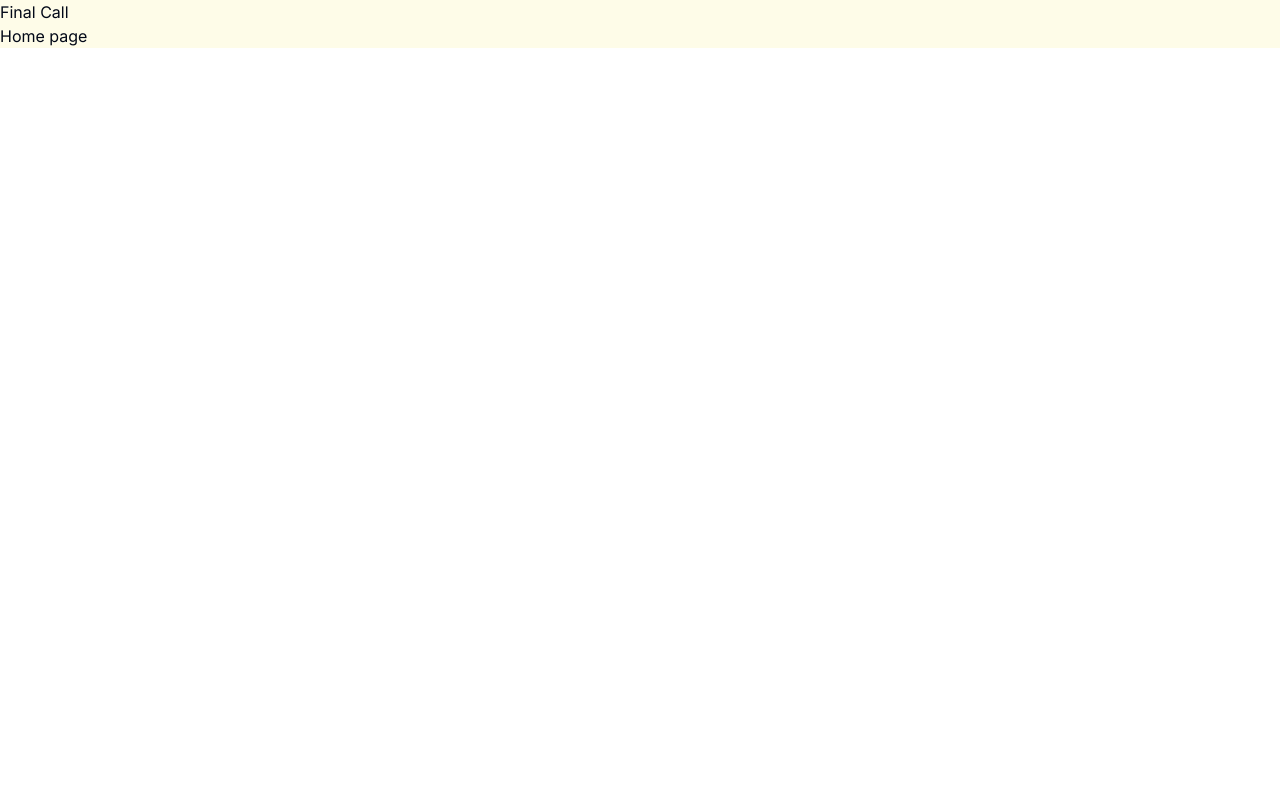
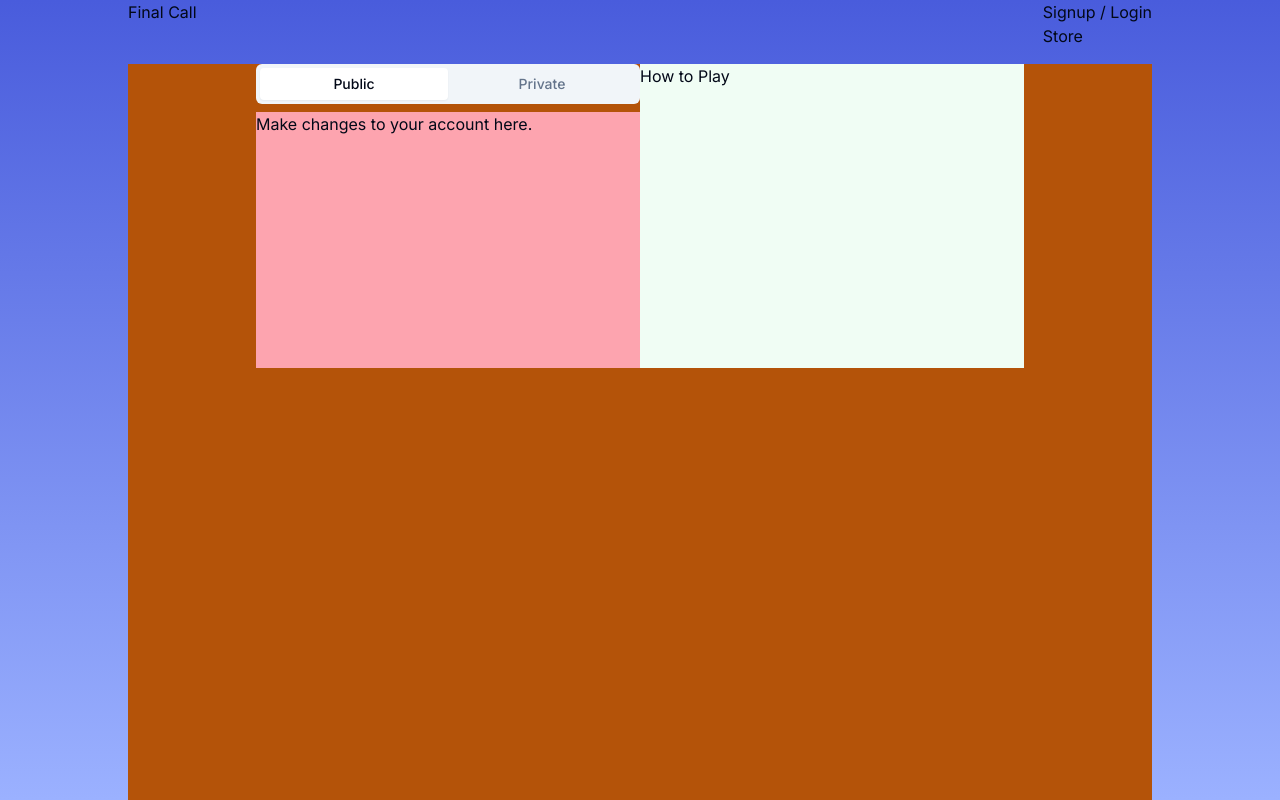
Before and after one commit to junghochoi/final-call, a Next.js app in the folder packages/client/: page / in a window 1280 px wide. Built offline with nearby package versions, Linux system fonts and the light colour scheme.

Commit message:
landing page setup

```diff
--- a/packages/client/package.json
+++ b/packages/client/package.json
@@ -9,6 +9,7 @@
 		"lint": "next lint"
 	},
 	"dependencies": {
+		"@radix-ui/react-tabs": "^1.0.4",
 		"class-variance-authority": "^0.7.0",
 		"clsx": "^2.1.0",
 		"lucide-react": "^0.303.0",
--- a/packages/client/src/app/(Home)/header.tsx
+++ b/packages/client/src/app/(Home)/header.tsx
@@ -1,7 +1,11 @@
 export const HomeHeader = () => {
 	return (
-		<div>
+		<div className="max-w-screen-lg mx-auto flex justify-between h-16">
 			<span>Final Call</span>
+			<div>
+				<div>Signup / Login</div>
+				<div>Store</div>
+			</div>
 		</div>
 	)
 }
--- a/packages/client/src/app/(Home)/layout.tsx
+++ b/packages/client/src/app/(Home)/layout.tsx
@@ -2,7 +2,7 @@
 
 const HomeLayout = ({ children }: { children: React.ReactNode }) => {
 	return (
-		<div className="bg-yellow-50">
+		<div className="w-full bg-gradient-to-b from-fc-blue-dark to-fc-blue-light">
 			<HomeHeader />
 			{children}
 		</div>
--- a/packages/client/src/app/(Home)/page.tsx
+++ b/packages/client/src/app/(Home)/page.tsx
@@ -1,9 +1,26 @@
 import Image from "next/image"
+
+import { Tabs, TabsContent, TabsList, TabsTrigger } from "@/components/ui/tabs"
 
 export default function Home() {
 	return (
-		<div>
-			<p>Home page</p>
+		<div className="h-[calc(100vh-64px)] lg:max-w-screen-lg mx-auto bg-amber-700">
+			<div className="m-auto flex flex-col w-1/2 lg:flex-row lg:w-3/4 ">
+				<Tabs defaultValue="public" className="w-full lg:w-1/2">
+					<TabsList className="grid w-full grid-cols-2">
+						<TabsTrigger value="public">Public</TabsTrigger>
+						<TabsTrigger value="private">Private</TabsTrigger>
+					</TabsList>
+					<TabsContent value="public">
+						<div className="min-h-64 bg-rose-300">
+							Make changes to your account here.
+						</div>
+					</TabsContent>
+					<TabsContent value="private">Change your password here.</TabsContent>
+				</Tabs>
+
+				<div className="w-full lg:w-1/2 bg-green-50 min-h-64">How to Play</div>
+			</div>
 		</div>
 	)
 }
--- /dev/null
+++ b/packages/client/src/components/ui/tabs.tsx
@@ -0,0 +1,55 @@
+"use client"
+
+import * as React from "react"
+import * as TabsPrimitive from "@radix-ui/react-tabs"
+
+import { cn } from "@/lib/utils"
+
+const Tabs = TabsPrimitive.Root
+
+const TabsList = React.forwardRef<
+  React.ElementRef<typeof TabsPrimitive.List>,
+  React.ComponentPropsWithoutRef<typeof TabsPrimitive.List>
+>(({ className, ...props }, ref) => (
+  <TabsPrimitive.List
+    ref={ref}
+    className={cn(
+      "inline-flex h-10 items-center justify-center rounded-md bg-muted p-1 text-muted-foreground",
+      className
+    )}
+    {...props}
+  />
+))
+TabsList.displayName = TabsPrimitive.List.displayName
+
+const TabsTrigger = React.forwardRef<
+  React.ElementRef<typeof TabsPrimitive.Trigger>,
+  React.ComponentPropsWithoutRef<typeof TabsPrimitive.Trigger>
+>(({ className, ...props }, ref) => (
+  <TabsPrimitive.Trigger
+    ref={ref}
+    className={cn(
+      "inline-flex items-center justify-center whitespace-nowrap rounded-sm px-3 py-1.5 text-sm font-medium ring-offset-background transition-all focus-visible:outline-none focus-visible:ring-2 focus-visible:ring-ring focus-visible:ring-offset-2 disabled:pointer-events-none disabled:opacity-50 data-[state=active]:bg-background data-[state=active]:text-foreground data-[state=active]:shadow-sm",
+      className
+    )}
+    {...props}
+  />
+))
+TabsTrigger.displayName = TabsPrimitive.Trigger.displayName
+
+const TabsContent = React.forwardRef<
+  React.ElementRef<typeof TabsPrimitive.Content>,
+  React.ComponentPropsWithoutRef<typeof TabsPrimitive.Content>
+>(({ className, ...props }, ref) => (
+  <TabsPrimitive.Content
+    ref={ref}
+    className={cn(
+      "mt-2 ring-offset-background focus-visible:outline-none focus-visible:ring-2 focus-visible:ring-ring focus-visible:ring-offset-2",
+      className
+    )}
+    {...props}
+  />
+))
+TabsContent.displayName = TabsPrimitive.Content.displayName
+
+export { Tabs, TabsList, TabsTrigger, TabsContent }
```
Also changed, not shown: 1 other file (tests, documents, lock files or other folders).
